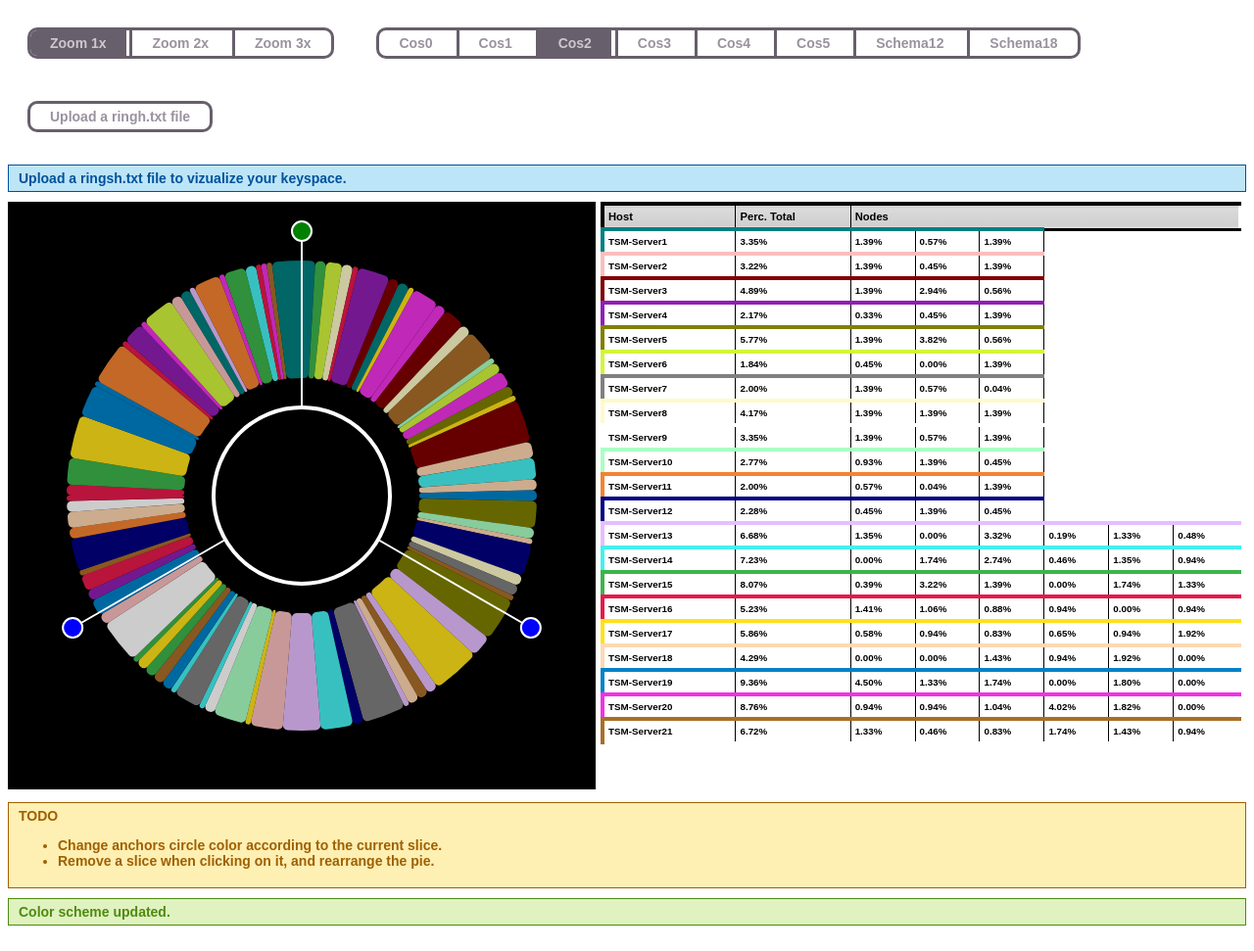
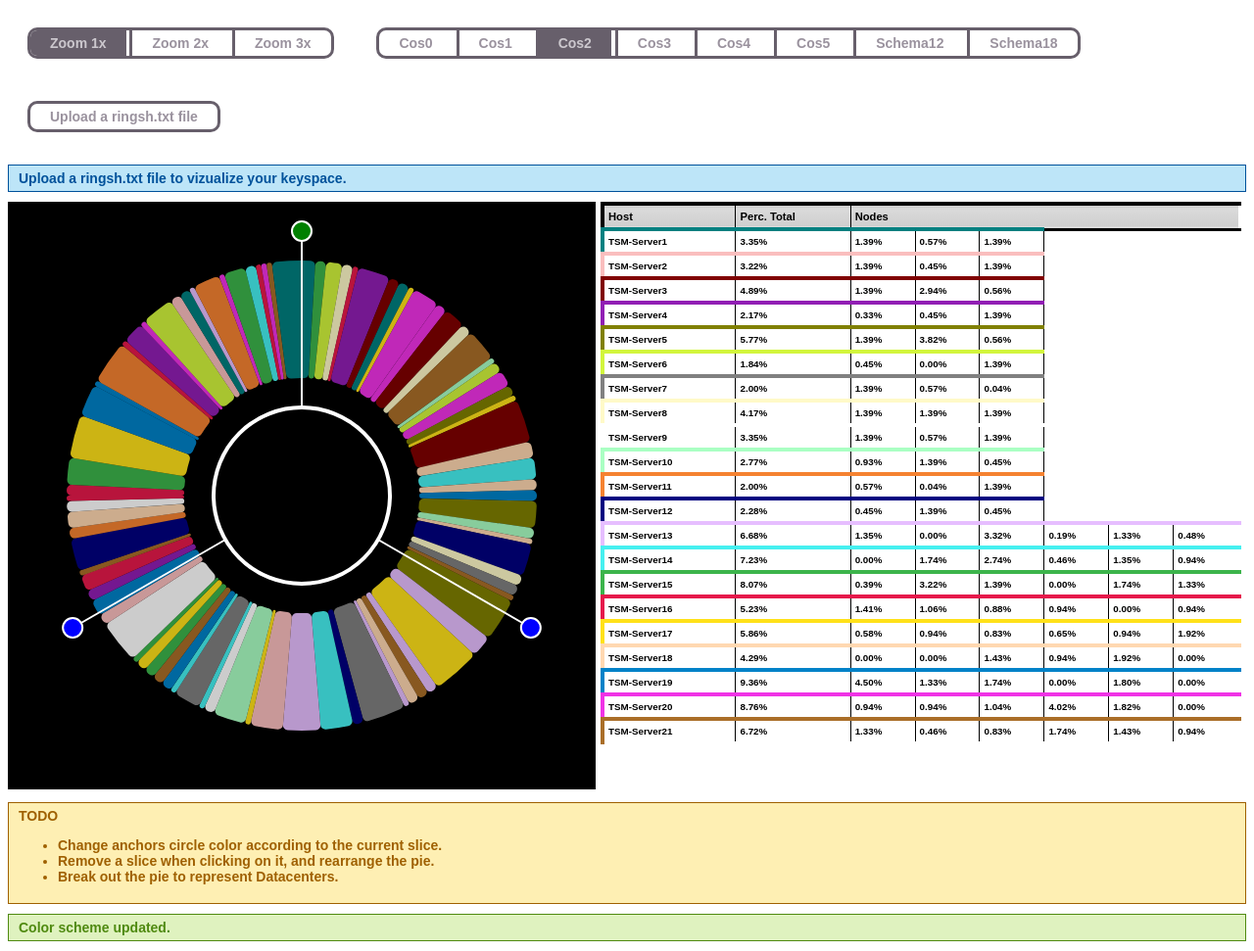
Before and after one commit to scality/keyspace-visualizer, a plain HTML site: page index.html in a window 1280 px wide. Shown: the whole page at 98% size. Drawn offline with Linux system fonts and the light colour scheme.

Commit message:
fix text typo + updte TODO list

```diff
--- a/index.html
+++ b/index.html
@@ -28,7 +28,7 @@
         <div class="input-group">
             <input id="file-upload" class="datafile" type="file"/>
             <label for="file-upload" class="custom-file-upload">
-                Upload a ringh.txt file
+                Upload a ringsh.txt file
             </label>
         </div>
     </div>
@@ -47,6 +47,7 @@
         <ul>
             <li>Change anchors circle color according to the current slice.</li>
             <li>Remove a slice when clicking on it, and rearrange the pie.</li>
+            <li>Break out the pie to represent Datacenters.</li>
         </ul>
     </div>
     <div class="success">Color scheme updated.</div>
```
